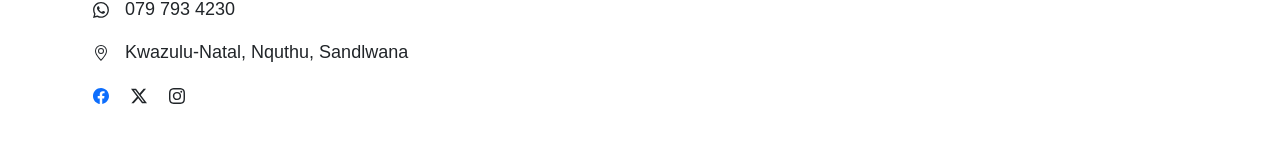
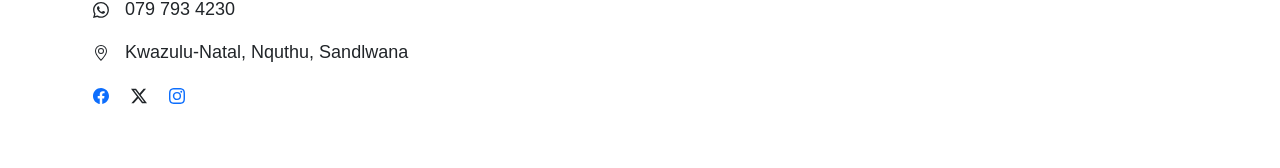
Before and after one commit to siyabongasamkelo/npo, a React (Create React App) app in the folder client/organization/: page / in a window 1280 px wide. Shown: the part 2012-2180 px from the top of the page. Built offline with nearby package versions, Linux system fonts and the light colour scheme; a web font is replaced by a local one.

Commit message:
adding instagram link to social media icons

```diff
--- a/client/organization/src/components/ContactUs.js
+++ b/client/organization/src/components/ContactUs.js
@@ -42,8 +42,10 @@ const ContactUs = () => {
               <Facebook />
             </Link>
             <TwitterX />
-            <Link to="https://www.instagram.com/ssitinonkefoundation23/?utm_source=qr&igsh=MzNlNGNkZWQ4Mg%3D%3D"></Link>
-            <Instagram />
+
+            <Link to="https://www.instagram.com/ssitinonkefoundation23/?utm_source=qr&igsh=MzNlNGNkZWQ4Mg%3D%3D">
+              <Instagram />
+            </Link>
           </p>
         </ContactDetails>
       </ContactUsWrapper>
--- a/client/organization/src/components/Home.js
+++ b/client/organization/src/components/Home.js
@@ -7,6 +7,7 @@ import { Facebook, Whatsapp, Instagram, Twitter } from "react-bootstrap-icons";
 import { Container } from "react-bootstrap";
 import { HashLink } from "react-router-hash-link";
 import background from "../assets/img/org.jpg";
+import { Link } from "react-router-dom";
 
 const Home = () => {
   return (
@@ -25,9 +26,13 @@ const Home = () => {
             <Button>Contact Us</Button>
           </HashLink>
           <div>
-            <Facebook />
+            <Link to={"https://www.facebook.com/profile.php?id=61561702177958"}>
+              <Facebook />
+            </Link>
             <Whatsapp />
-            <Instagram />
+            <Link to="https://www.instagram.com/ssitinonkefoundation23/?utm_source=qr&igsh=MzNlNGNkZWQ4Mg%3D%3D">
+              <Instagram />
+            </Link>
             <Twitter />
           </div>
         </HeroSection>
```
